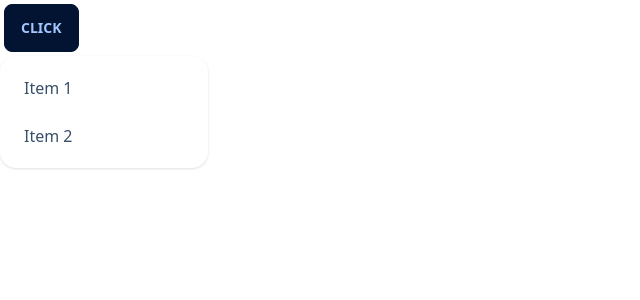
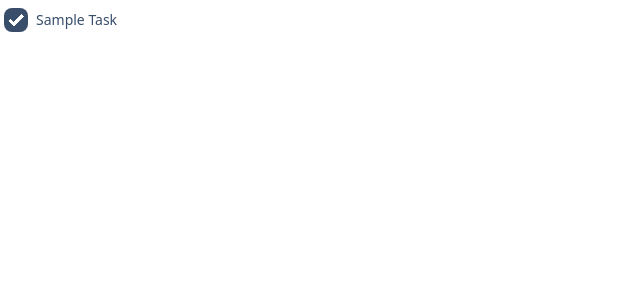
Before and after one commit to gsuke/vue-todolist-tdd, a Vue app: page / in a window 1280 px wide. Shown: the top 300 px of the page, without its empty margins (0-640 px from the left). Built offline with nearby package versions, Linux system fonts and the light colour scheme.

Commit message:
feat: add TodoItem

```diff
--- a/src/App.vue
+++ b/src/App.vue
@@ -1,14 +1,15 @@
-<script></script>
+<script>
+import TodoItem from "./components/TodoItem.vue";
+
+const App = {
+  components: {
+    TodoItem,
+  },
+};
+
+export default App;
+</script>
 
 <template>
-  <div class="dropdown dropdown-open">
-    <label tabindex="0" class="btn m-1">Click</label>
-    <ul
-      tabindex="0"
-      class="dropdown-content menu bg-base-100 rounded-box w-52 p-2 shadow"
-    >
-      <li><a>Item 1</a></li>
-      <li><a>Item 2</a></li>
-    </ul>
-  </div>
+  <TodoItem />
 </template>
--- /dev/null
+++ b/src/components/TodoItem.vue
@@ -0,0 +1,17 @@
+<template>
+  <label :for="uid" class="label justify-start">
+    <input :id="uid" type="checkbox" checked="false" class="checkbox" />
+    <div class="label-text ml-2">Sample Task</div>
+  </label>
+</template>
+
+<script>
+const TodoItem = {
+  computed: {
+    uid() {
+      return String(this.$.uid);
+    },
+  },
+};
+export default TodoItem;
+</script>
```
